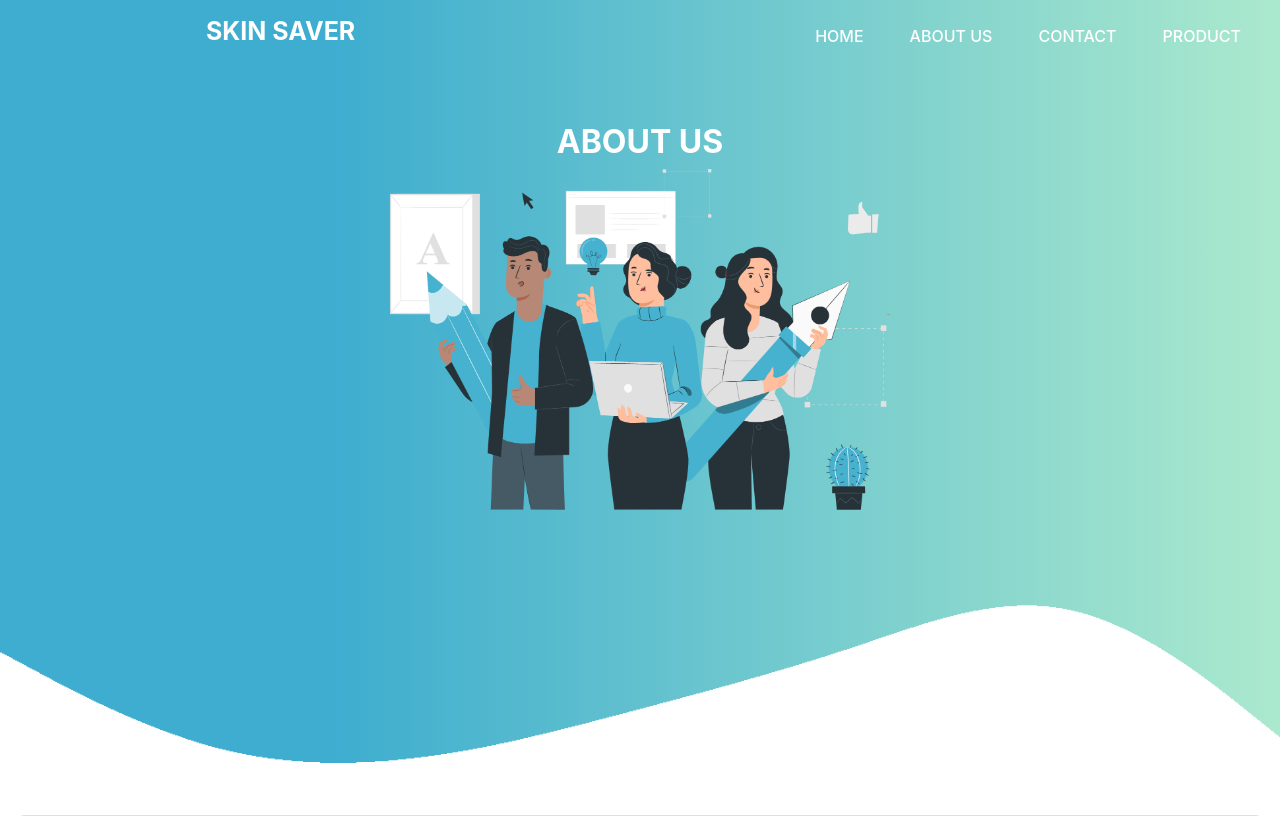
After one commit to aryadipramarta/TugasBesar-Webpro, a CodeIgniter app: page /TugasBesar-Webpro/home/about in a window 1280 px wide. The commit adds this page. Shown: the top 816 px of the page. Run offline with CodeIgniter, Linux system fonts and the light colour scheme; some libraries are stand-ins or nearby versions.

Commit message:
page about halaman utama tes
tes halaman about

```diff
--- a/application/controllers/home.php
+++ b/application/controllers/home.php
@@ -5,6 +5,21 @@ class home extends CI_Controller
 
     public function index()
     {
+
+        $this->load->view('user/homepage_view');
+        $this->load->view('template/menu_footer');
+    }
+
+    function about(){
+        $this->load->view('user/homepage_about');
+        $this->load->view('template/menu_footer');
+    }
+
+    function contact(){
+        $this->load->view('user/homepage_view');
+        $this->load->view('template/menu_footer');
+    }
+    function product(){
         $this->load->view('user/homepage_view');
         $this->load->view('template/menu_footer');
     }
--- /dev/null
+++ b/application/views/user/homepage_about.php
@@ -0,0 +1,96 @@
+<!DOCTYPE html>
+<html lang="en">
+
+<head>
+
+  <meta charset="utf-8">
+  <meta name="viewport" content="width=device-width, initial-scale=1, shrink-to-fit=no">
+  <meta name="description" content="">
+  <meta name="author" content="">
+
+  <title>SkinSaver - About</title>
+
+  <!-- Bootstrap core CSS -->
+  <link rel="stylesheet" href="https://stackpath.bootstrapcdn.com/bootstrap/4.4.1/css/bootstrap.min.css" integrity="sha384-Vkoo8x4CGsO3+Hhxv8T/Q5PaXtkKtu6ug5TOeNV6gBiFeWPGFN9MuhOf23Q9Ifjh" crossorigin="anonymous">
+  <link rel="stylesheet" href="https://cdnjs.cloudflare.com/ajax/libs/font-awesome/5.13.0/css/all.min.css" integrity="sha256-h20CPZ0QyXlBuAw7A+KluUYx/3pK+c7lYEpqLTlxjYQ=" crossorigin="anonymous" />
+  <!-- Custom styles for this template -->
+  <link rel="stylesheet" href="<?= base_url('assets/css/style.css') ?> ">
+  <link href="https://fonts.googleapis.com/css?family=Cabin&display=swap" rel="stylesheet">
+  <link href="https://fonts.googleapis.com/css?family=Josefin+Sans&display=swap" rel="stylesheet">
+  <link rel="apple-touch-icon" sizes="57x57" href="/apple-icon-57x57.png">
+  <link rel="apple-touch-icon" sizes="60x60" href="/apple-icon-60x60.png">
+  <link rel="apple-touch-icon" sizes="72x72" href="/apple-icon-72x72.png">
+  <link rel="apple-touch-icon" sizes="76x76" href="/apple-icon-76x76.png">
+  <link rel="apple-touch-icon" sizes="114x114" href="/apple-icon-114x114.png">
+  <link rel="apple-touch-icon" sizes="120x120" href="/apple-icon-120x120.png">
+  <link rel="apple-touch-icon" sizes="144x144" href="/apple-icon-144x144.png">
+  <link rel="apple-touch-icon" sizes="152x152" href="/apple-icon-152x152.png">
+  <link rel="apple-touch-icon" sizes="180x180" href="/apple-icon-180x180.png">
+  <link rel="icon" type="image/png" sizes="192x192"  href="/android-icon-192x192.png">
+  <link rel="icon" type="image/png" sizes="32x32" href="/favicon-32x32.png">
+  <link rel="icon" type="image/png" sizes="96x96" href="/favicon-96x96.png">
+  <link rel="icon" type="image/png" sizes="16x16" href="/favicon-16x16.png">
+  <link rel="manifest" href="/manifest.json">
+  <meta name="msapplication-TileColor" content="#ffffff">
+  <meta name="msapplication-TileImage" content="/ms-icon-144x144.png">
+  <meta name="theme-color" content="#ffffff">
+</head>
+
+<body>
+
+  <!-- Navigation -->
+  <section id="nav-bar">
+    <nav class="navbar navbar-expand-lg navbar-light">
+      <h1 class="navbar-brand"><b>SKIN SAVER</b></h1>
+      <button class="navbar-toggler" type="button" data-toggle="collapse" data-target="#navbarSupportedContent" aria-controls="navbarSupportedContent" aria-expanded="false" aria-label="Toggle navigation">
+        <i class="fas fa-bars"></i>
+      </button>
+
+      <div class="collapse navbar-collapse" id="navbarSupportedContent">
+        <ul class="navbar-nav ml-auto">
+          <li class="nav-item">
+            <a class="nav-link" href="<?= site_url('') ?>">HOME</a>
+          </li>
+          <li class="nav-item">
+            <a class="nav-link" href="#">ABOUT US</a>
+          </li>
+          <li class="nav-item">
+            <a class="nav-link" href="#">CONTACT</a>
+          </li>
+          <li class="nav-item">
+            <a class="nav-link" href="#">PRODUCT</a>
+          </li>
+        </ul>
+      </div>
+    </nav>
+  </section>
+  <!-- jumbotron -->
+  <section id="banner">
+    <div class="d-flex justify-content-center">
+      <br>
+      <h2 class="isibanneruser"><b>ABOUT US</b></h2>
+    </div>
+    <div class="d-flex justify-content-center">
+        <br>
+        <img src="<?= base_url('assets/image/abouts.png') ?>" class="about-banner">
+      </div>
+    <img src="<?= base_url('assets/image/wave1.png') ?>" class="bottom-img">
+  </section>
+
+  <!--Service-->
+<section class="services">
+  <div class="d-flex justify-content-center">
+    <div class="card">
+      <div class="card-body">
+        <div class="d-flex justify-content-center">
+          <img src="logo.png" class="img-logoabout">
+        </div>
+        <p class="card-text text-justify">Website SkinSaver merupakan sebuah website klinik kecantikan yang membantu masalah orang orang
+          dalam melakukan perawatan wajah terutama masalah jerawat yang mungkin menjadi masalah bagi sebagian banyak orang.
+          Website ini juga bertujuan untuk menjual produk yang kami telah uji coba laboratorium dan telah di legalisasi oleh FDA. Website ini sudah terbukti dapat membantu pejuang jerawat dalam waktu kurang lebih 3-4 bulan memakai rangkaian produk yang kami berikan bersadarkan keluhan yang diberikan.
+          Bila dalam 3-4 bulan tidak ada perkembangan, jalan lain yang dapat diambil pengunjung adalah mengonsumsi isotretinoin, yang merupakan obat keras yang harus diresepkan oleh dokter. Di dalam website YourSkinSaver pengunjung dapat melakukan pemesanan dokter untuk melakukan service yang diinginkan seperti mendapatkan rangkaian perawatan dari kami, pengungjung juga dapat membeli produk langsung dari kami tanpa harus berkonsultasi terlebih dahulu.
+          Produk yang kami jual bebas adalah produk yang tidak diracik, yaitu di antaranya, Benzoyl Peroxide Spot Treatment Saver 2.5%, Benzoyl Peroxide 2%  Saver Cleanser, Saver Gentle Skin Cleanser, Niacinamide Serum Saver 10% + Zinc 1% , Light Saver Day Moisturizer SPF 50+++/PA++, Barrier Saver Moisturizer with Ceramide.  </p>
+      </div>
+    </div>
+  </div>
+</section>
--- a/assets/css/style.css
+++ b/assets/css/style.css
@@ -40,7 +40,7 @@
   font-family: 'Cabin', sans-serif;
 }
 .banner-img{
-  width: 300px;
+  width: 500px;
   padding-top: 50px;
   padding-bottom: 20px;
 }
@@ -167,71 +167,7 @@
   padding-bottom: 20px;
   text-align: center;
 }
+.about-banner{
+  width: 500px;
+}
 /*--------------------------batashomepage--------------------------------*/
-
-/*-----------------------------------------------------------------------*/
-
-/*-----------------------------login------------------------------------*/
-
-.headers-auth{
-  background-image: linear-gradient(to left, #abe9cd 0%, #3eadcf 74%);
-}
-.footer-auth{
-  background-image: linear-gradient(to left, #abe9cd 0%, #3eadcf 74%);
-}
-.btn_login{
-  padding: 10px 250px;
-  cursor: pointer;
-  background-color: #26f596;
-  border-radius: 6px;
-}
-.btn_login:hover {background-color: #2fc47e}
-
-.btn_login:active {
-  background-color: #2fc47e;
-  transform: translateY(4px);
-}
-.btn_register{
-  padding: 4px 202px;
-  cursor: pointer;
-  font-size: 15px;
-  background-color: #26f596;
-  border-radius: 6px;
-}
-.btn_register:hover {background-color: #2fc47e}
-
-.btn_register:active {
-  background-color: #2fc47e;
-  box-shadow: 0 5px #666;
-  transform: translateY(4px);
-}
-.acc_link{
-  color: #2fc47e;
-  font-size: small;
-}
-.acc_link:hover{
-  color: #2fc47e;
-}
-.acc_link:active{
-  color: #2fc47e;
-}
-.pass_link{
-  color: #2fc47e;
-  font-size: small;
-}
-.pass_link:hover{
-  color: #2fc47e;
-}
-.pass_link:active{
-  color: #2fc47e;
-}
-.reg_link{
-  color: #2fc47e;
-  font-size: small;
-}
-.reg_link:hover{
-  color: #2fc47e;
-}
-.reg_link:active{
-  color: #2fc47e;
-}
```
Also changed, not shown: application/views/user/homepage_view.php (+4 -41 lines), assets/image/abouts.png (added).
